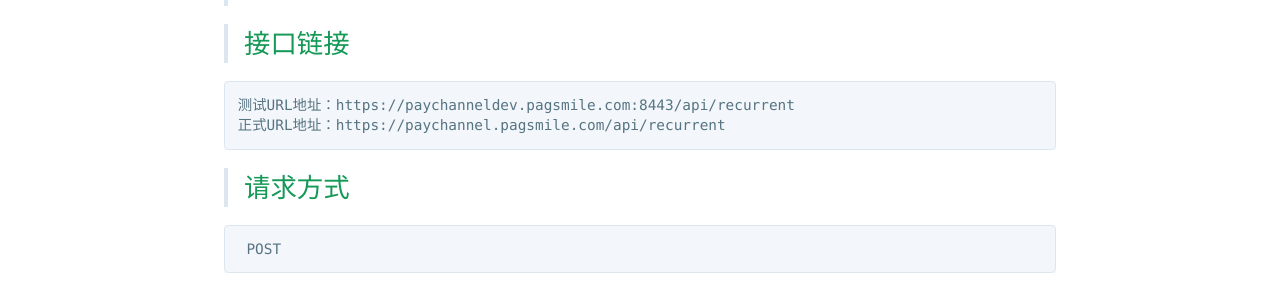
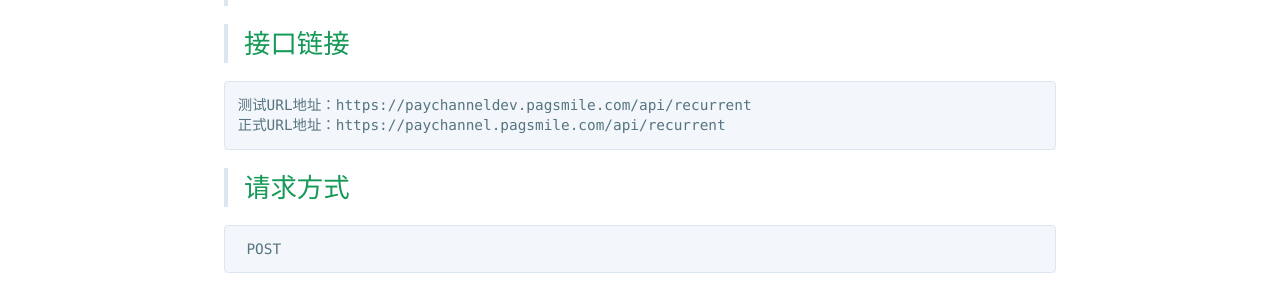
Before and after one commit to pagsmile/pagsmile.github.io, a Jekyll site: the page built from api/DriectRecurrent.md, in a window 1280 px wide and 900 px high. Shown: the part 406-695 px from the top of the window. Built offline with Jekyll 4.4.1, drawn with Linux system fonts in a browser that asks for light colours; our own code applies the rules of GitHub Pages for plain Markdown files; part of the change alters nothing that is shown.

Commit message:
Update DriectRecurrent.md

```diff
--- a/api/DriectRecurrent.md
+++ b/api/DriectRecurrent.md
@@ -6,7 +6,7 @@
 
 >## 接口链接
 
-    测试URL地址：https://paychanneldev.pagsmile.com:8443/api/recurrent
+    测试URL地址：https://paychanneldev.pagsmile.com/api/recurrent
     正式URL地址：https://paychannel.pagsmile.com/api/recurrent
 
 >## 请求方式
@@ -186,6 +186,7 @@ info.currency | String | Yes | 10 | 币种 |
 400 | SYSTEM_ERROR | 订单创建失败 | 请尝试重新下单。
 550 | SINGLE_DAY_PAY_LIMIT | 超过单日限额 | 检查参数设置或确认订单信息。
 
+更详细列表请参照[返回状态和错误一览](ReturnResult)
 
 >## 签名生成算法
 
```
